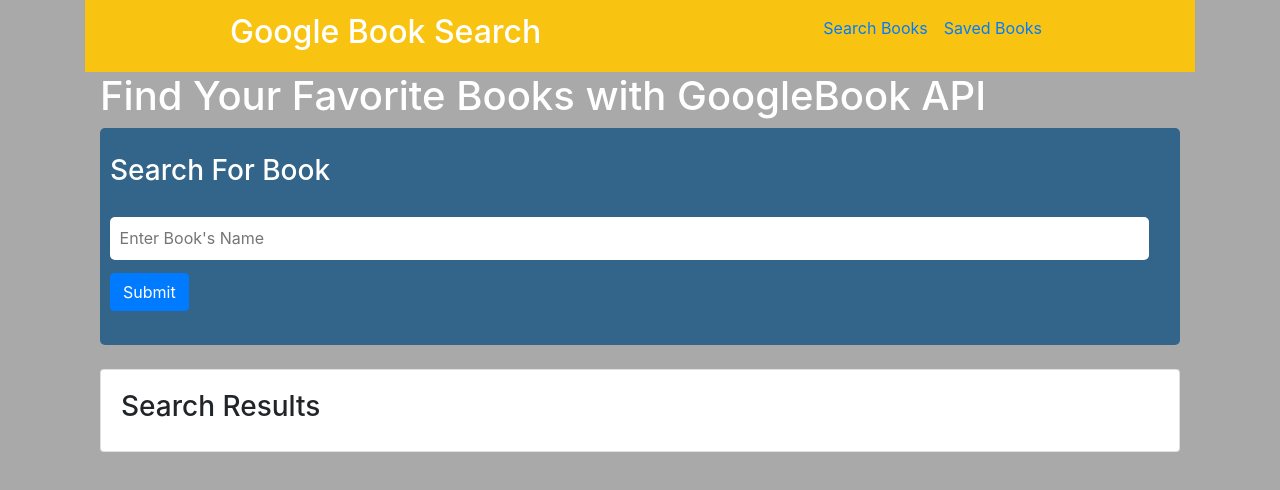
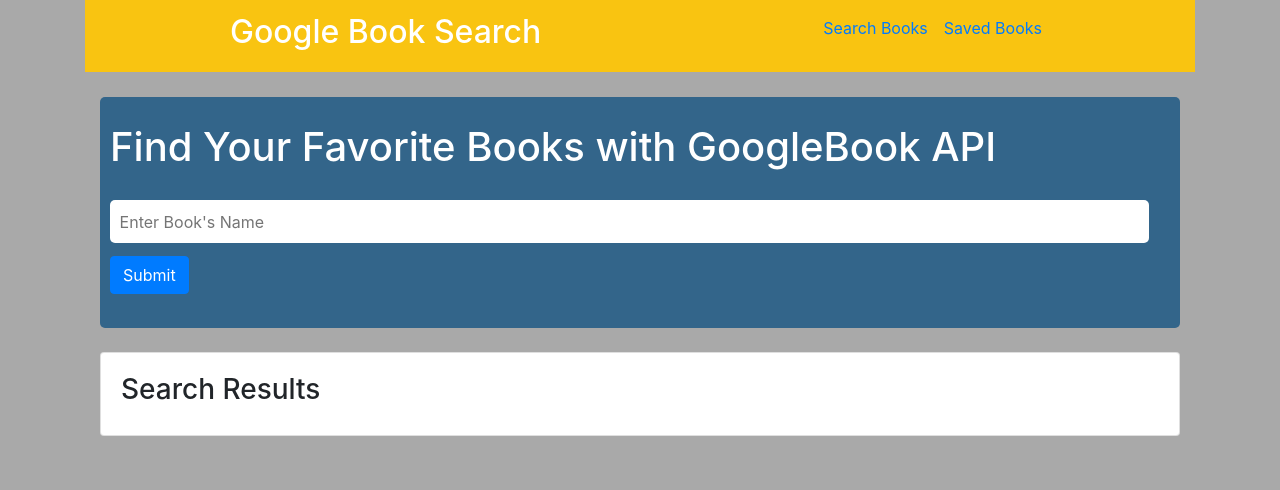
Before and after one commit to grlara9/google-book-search-mern, a React (Create React App) app in the folder client/: page / in a window 1280 px wide. Shown: the top 490 px of the page. Built offline with nearby package versions, Linux system fonts and the light colour scheme.

Commit message:
edit form and app.js component

```diff
--- a/client/src/App.css
+++ b/client/src/App.css
@@ -26,6 +26,7 @@
     color:white;
     padding: 10px;
     border-radius: 5px;
+    margin-top: 25px;
   }
   input{
     margin: 1vw 0;
--- a/client/src/components/form.component.js
+++ b/client/src/components/form.component.js
@@ -6,7 +6,7 @@
         <div className="form-container">
         <form>
 
-                <label className="BookSearchLabel"><h3>Search For Book</h3></label>
+                <label className="BookSearchLabel"> <h1 className="text-white">Find Your Favorite Books with GoogleBook API</h1></label>
                 <br></br>
                 <input
                     value={props.search}
--- a/client/src/components/search.component.js
+++ b/client/src/components/search.component.js
@@ -43,9 +43,7 @@
     render() {
         return (
             <div className="container">
-                    <h1 className="text-white">Find Your Favorite Books with GoogleBook API</h1>
-
-                            <SearchForm
+                                <SearchForm
                                 handleFormSubmit={this.handleFormSubmit}
                                 handleInputChange={this.handleInputChange}
                             />
```
